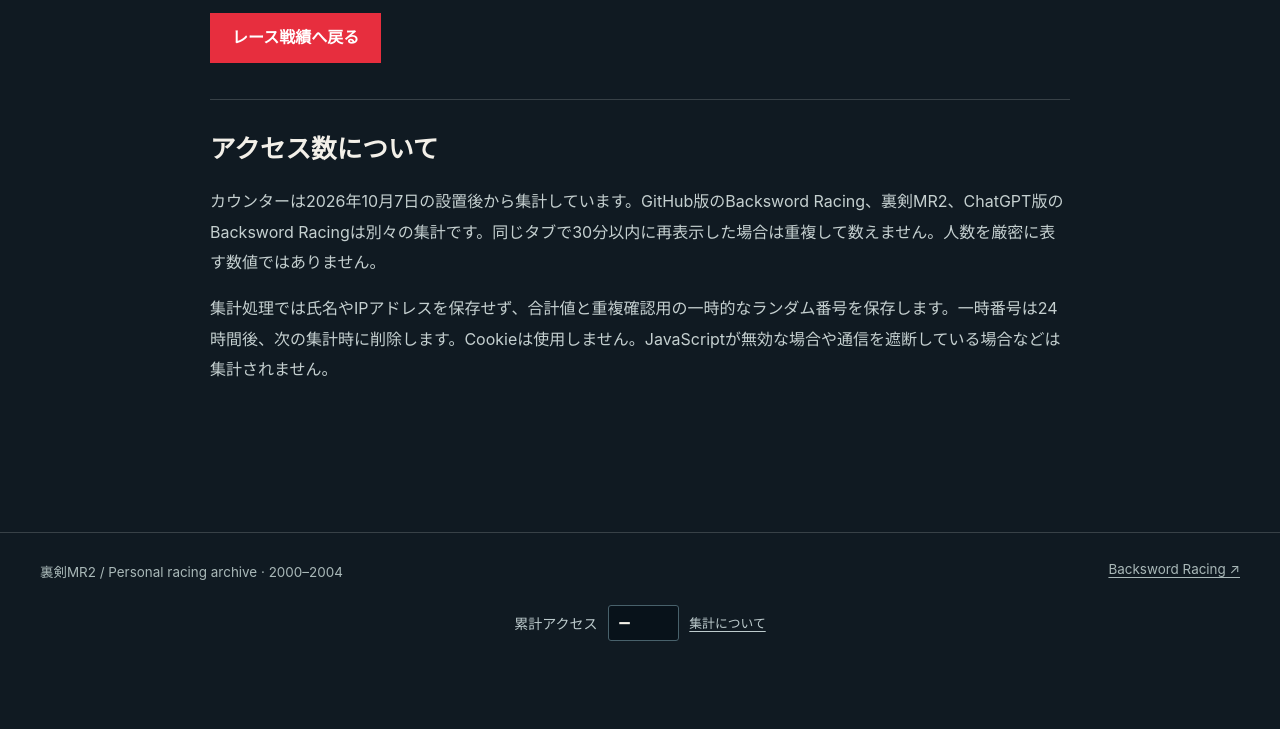
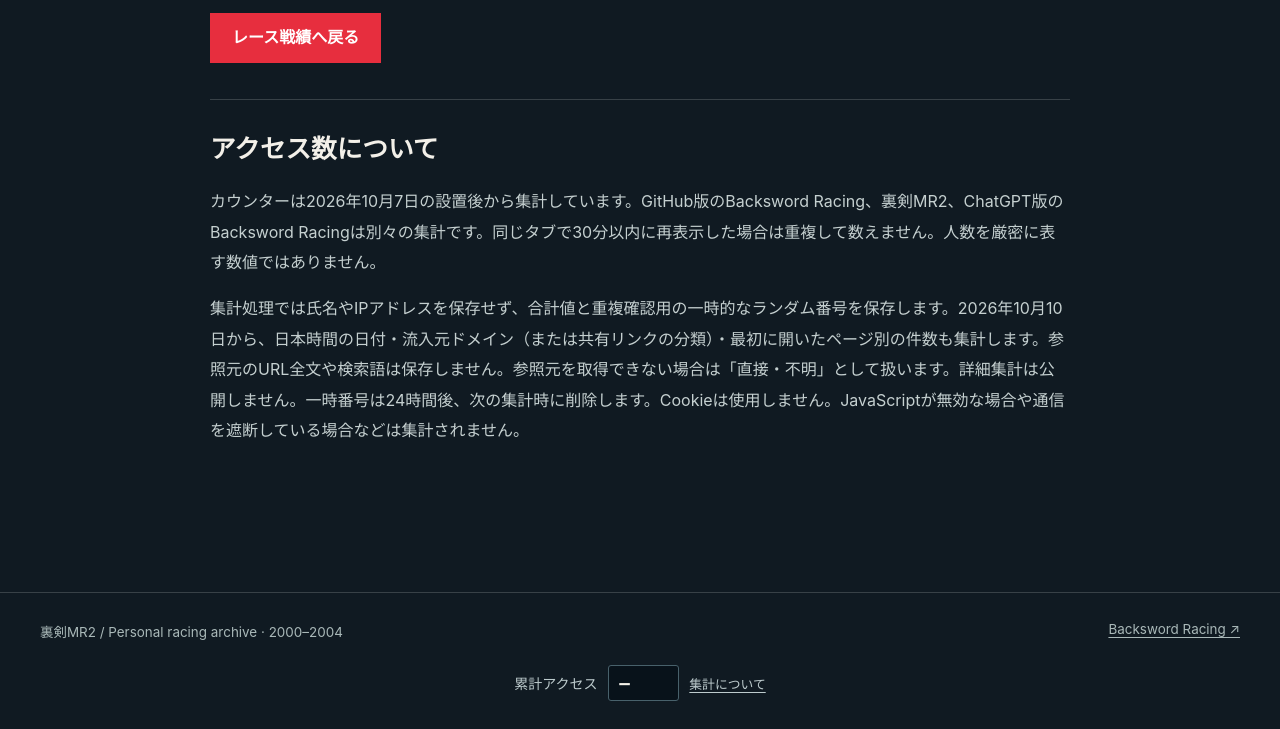
Before and after one commit to backsword33/uraken-mr2, a plain HTML site: page records-guide.html in a window 1280 px wide. Shown: the part 967-1696 px from the top of the page. Before the commit the page ends 1636 px from the top, so only its background shows below. Drawn offline with Linux system fonts and the light colour scheme.

Commit message:
Explain anonymous referral aggregation

```diff
--- a/records-guide.html
+++ b/records-guide.html
@@ -33,7 +33,7 @@
 <section aria-labelledby="reading"><h2 id="reading">戦績表の見方</h2><p>「MR2ワンメイクレース・チャンピオン」は2003年11月13日の大会での優勝を指し、年間シリーズの称号ではありません。「MR2日本一」はその勝利の重みを表す当サイトの言葉です。表の「—」は資料にクラス順位の記載がないことを示します。2003年11月13日の雑誌記事にある「本日のベストタイム」1:02.035は、公式予選1:02.827とは異なる記録として扱い、この表には混ぜていません。18行は大会数ではなく、予選・決勝を分けた記録行数です。</p></section>
 <section id="sources"><h2>資料と表記</h2><p>掲載写真は雑誌記事から車両部分を切り出し、記事の文字を除去しています。背景の一部にAI補完を使用しています。</p><p>戦績は提供された「BACKSWORD_WEBSITE_HANDOFF_2026-10-05」に収録された個人アーカイブの転記です。元資料には公式結果表と雑誌記事が含まれますが、このページでは各行に原本画像を直接公開していません。個々の行の出典確認が必要な場合は、原本との照合を続けます。</p><ul><li>総合順位とクラス順位を分けて表示</li><li>予選・決勝・タイムアタックを区別</li><li>FJ1600および他チームでの耐久参戦は、このMR2戦績には含めない</li></ul></section>
 <p><a class="button" href="./#results">レース戦績へ戻る</a></p>
-<section class="counter-policy" id="access-counter" aria-labelledby="access-counter-heading"><h2 id="access-counter-heading">アクセス数について</h2><p>カウンターは2026年10月7日の設置後から集計しています。GitHub版のBacksword Racing、裏剣MR2、ChatGPT版のBacksword Racingは別々の集計です。同じタブで30分以内に再表示した場合は重複して数えません。人数を厳密に表す数値ではありません。</p><p>集計処理では氏名やIPアドレスを保存せず、合計値と重複確認用の一時的なランダム番号を保存します。一時番号は24時間後、次の集計時に削除します。Cookieは使用しません。JavaScriptが無効な場合や通信を遮断している場合などは集計されません。</p></section>
+<section class="counter-policy" id="access-counter" aria-labelledby="access-counter-heading"><h2 id="access-counter-heading">アクセス数について</h2><p>カウンターは2026年10月7日の設置後から集計しています。GitHub版のBacksword Racing、裏剣MR2、ChatGPT版のBacksword Racingは別々の集計です。同じタブで30分以内に再表示した場合は重複して数えません。人数を厳密に表す数値ではありません。</p><p>集計処理では氏名やIPアドレスを保存せず、合計値と重複確認用の一時的なランダム番号を保存します。2026年10月10日から、日本時間の日付・流入元ドメイン（または共有リンクの分類）・最初に開いたページ別の件数も集計します。参照元のURL全文や検索語は保存しません。参照元を取得できない場合は「直接・不明」として扱います。詳細集計は公開しません。一時番号は24時間後、次の集計時に削除します。Cookieは使用しません。JavaScriptが無効な場合や通信を遮断している場合などは集計されません。</p></section>
 </main>
 <footer class="foot"><div class="shell"><span>裏剣MR2 / Personal racing archive · 2000–2004</span><a href="https://backsword33.github.io/">Backsword Racing ↗</a></div><p class="access-count"><span>累計アクセス</span><output data-access-counter="mr2" aria-live="polite">…</output><a href="records-guide.html#access-counter">集計について</a></p></footer>
 <script src="access-counter.js" defer></script>
```
